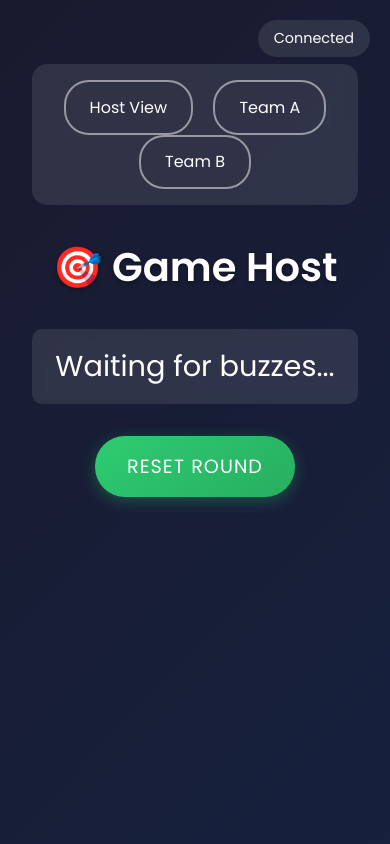
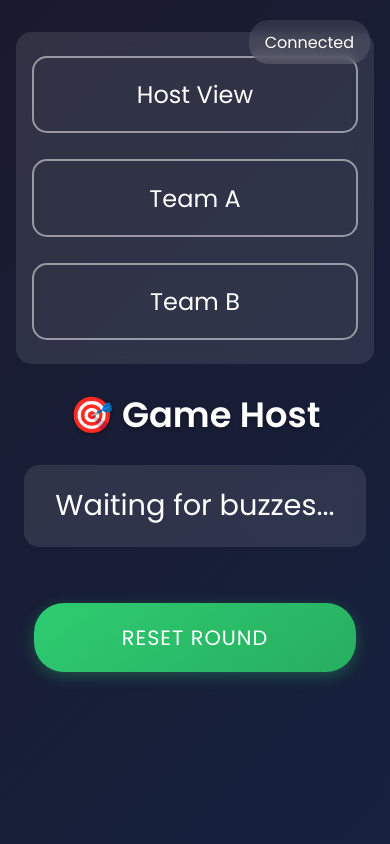
Before and after one commit to landonleishman/buzzer_app, a Flask app: page / in a window 390 px wide. Run offline with Flask 3, Linux system fonts and the light colour scheme; some libraries are stand-ins or nearby versions.

Commit message:
last mobile changes

```diff
--- a/templates/index.html
+++ b/templates/index.html
@@ -2,6 +2,7 @@
 <html>
 <head>
     <title>Trivia Buzzer</title>
+    <meta name="viewport" content="width=device-width, initial-scale=1.0, maximum-scale=1.0, user-scalable=no">
     <script src="https://cdnjs.cloudflare.com/ajax/libs/socket.io/4.0.1/socket.io.js"></script>
     <link href="https://fonts.googleapis.com/css2?family=Poppins:wght@400;600&display=swap" rel="stylesheet">
     <style>
@@ -10,6 +11,7 @@
             padding: 0;
             box-sizing: border-box;
             font-family: 'Poppins', sans-serif;
+            -webkit-tap-highlight-color: transparent;
         }
 
         body {
@@ -19,48 +21,59 @@
             display: flex;
             flex-direction: column;
             align-items: center;
+            overflow-x: hidden;
         }
 
         .container {
             width: 100%;
-            max-width: 800px;
-            padding: 2rem;
+            max-width: 100%;
+            padding: 1rem;
             text-align: center;
         }
 
         .view-select {
-            margin: 2rem 0;
+            width: 100%;
+            margin: 1rem 0;
             background: rgba(255, 255, 255, 0.1);
             padding: 1rem;
             border-radius: 15px;
             backdrop-filter: blur(10px);
+            display: flex;
+            justify-content: center;
+            gap: 10px;
         }
 
         .view-select button {
             background: transparent;
             border: 2px solid rgba(255, 255, 255, 0.5);
             color: white;
-            padding: 0.8rem 1.5rem;
-            margin: 0 0.5rem;
-            border-radius: 25px;
+            padding: 1rem;
+            border-radius: 15px;
             cursor: pointer;
             transition: all 0.3s ease;
-            font-size: 1rem;
+            font-size: 1.2rem;
+            flex: 1;
+            max-width: 150px;
         }
 
         .view-select button:hover {
             background: rgba(255, 255, 255, 0.1);
-            transform: translateY(-2px);
+        }
+
+        h1 {
+            font-size: 2.5rem;
+            margin: 1.5rem 0;
+            text-shadow: 0 2px 4px rgba(0,0,0,0.3);
         }
 
         .buzzer {
-            width: 250px;
-            height: 250px;
+            width: min(90vw, 400px);
+            height: min(90vw, 400px);
             border-radius: 50%;
             margin: 2rem auto;
             cursor: pointer;
             border: none;
-            font-size: 2rem;
+            font-size: 3rem;
             font-weight: 600;
             text-transform: uppercase;
             letter-spacing: 2px;
@@ -68,6 +81,9 @@
             position: relative;
             overflow: hidden;
             box-shadow: 0 10px 20px rgba(0, 0, 0, 0.3);
+            -webkit-touch-callout: none;
+            -webkit-user-select: none;
+            user-select: none;
         }
 
         #teamA {
@@ -92,10 +108,6 @@
             transition: opacity 0.3s;
         }
 
-        .buzzer:hover:before {
-            opacity: 1;
-        }
-
         .buzzer:active {
             transform: scale(0.95);
         }
@@ -106,47 +118,92 @@
             transform: scale(1) !important;
         }
 
-        .disabled:before {
-            display: none;
-        }
-
-        h1 {
-            font-size: 2.5rem;
-            margin: 1rem 0;
-            text-shadow: 0 2px 4px rgba(0,0,0,0.3);
-        }
-
         #hostResult, #teamAResult, #teamBResult {
-            font-size: 1.8rem;
-            margin: 2rem 0;
-            padding: 1rem;
+            font-size: 2rem;
+            margin: 2rem 1rem;
+            padding: 1.5rem;
             background: rgba(255, 255, 255, 0.1);
-            border-radius: 10px;
+            border-radius: 15px;
             backdrop-filter: blur(5px);
             animation: fadeIn 0.5s ease;
+            word-wrap: break-word;
         }
 
         #reset {
             background: linear-gradient(145deg, #2ecc71, #27ae60);
             color: white;
             border: none;
-            padding: 1rem 2rem;
-            font-size: 1.2rem;
+            padding: 1.5rem 3rem;
+            font-size: 1.5rem;
             border-radius: 30px;
             cursor: pointer;
             transition: all 0.3s ease;
             text-transform: uppercase;
             letter-spacing: 1px;
             box-shadow: 0 4px 15px rgba(46, 204, 113, 0.3);
-        }
-
-        #reset:hover {
-            transform: translateY(-2px);
-            box-shadow: 0 6px 20px rgba(46, 204, 113, 0.4);
+            margin: 2rem 0;
         }
 
         #reset:active {
-            transform: translateY(0);
+            transform: scale(0.95);
+        }
+
+        .status-badge {
+            position: fixed;
+            top: 20px;
+            right: 20px;
+            padding: 0.8rem 1.5rem;
+            background: rgba(255, 255, 255, 0.1);
+            border-radius: 20px;
+            font-size: 1.1rem;
+            backdrop-filter: blur(5px);
+        }
+
+        @media (max-width: 480px) {
+            .view-select {
+                flex-direction: column;
+                align-items: center;
+            }
+
+            .view-select button {
+                width: 100%;
+                max-width: 100%;
+                margin: 0.5rem 0;
+                font-size: 1.5rem;
+                padding: 1.2rem;
+            }
+
+            h1 {
+                font-size: 2.2rem;
+            }
+
+            .buzzer {
+                font-size: 2.5rem;
+            }
+
+            #hostResult, #teamAResult, #teamBResult {
+                font-size: 1.8rem;
+                margin: 1.5rem 0.5rem;
+                padding: 1.2rem;
+            }
+
+            #reset {
+                width: 90%;
+                padding: 1.2rem;
+                font-size: 1.3rem;
+            }
+
+            .status-badge {
+                font-size: 1rem;
+                padding: 0.6rem 1rem;
+            }
+        }
+
+        @media (min-width: 481px) and (max-width: 768px) {
+            .buzzer {
+                width: min(80vw, 350px);
+                height: min(80vw, 350px);
+            }
         }
 
         @keyframes fadeIn {
@@ -158,6 +215,7 @@
             opacity: 0;
             display: none;
             transition: opacity 0.3s ease;
+            width: 100%;
         }
 
         .view.active {
@@ -175,17 +233,6 @@
                 opacity: 1;
                 transform: translateY(0);
             }
-        }
-
-        .status-badge {
-            position: fixed;
-            top: 20px;
-            right: 20px;
-            padding: 0.5rem 1rem;
-            background: rgba(255, 255, 255, 0.1);
-            border-radius: 20px;
-            font-size: 0.9rem;
-            backdrop-filter: blur(5px);
         }
     </style>
 </head>
@@ -285,6 +332,16 @@
             document.querySelector('.status-badge').textContent = 'Disconnected';
             document.querySelector('.status-badge').style.background = 'rgba(231, 76, 60, 0.2)';
         });
+
+        // Prevent double-tap zoom on mobile
+        document.addEventListener('touchstart', function(event) {
+            if (event.touches.length > 1) {
+                event.preventDefault();
+            }
+        }, { passive: false });
+
+        // Prevent pull-to-refresh
+        document.body.style.overscrollBehavior = 'none';
     </script>
 </body>
 </html>
```
